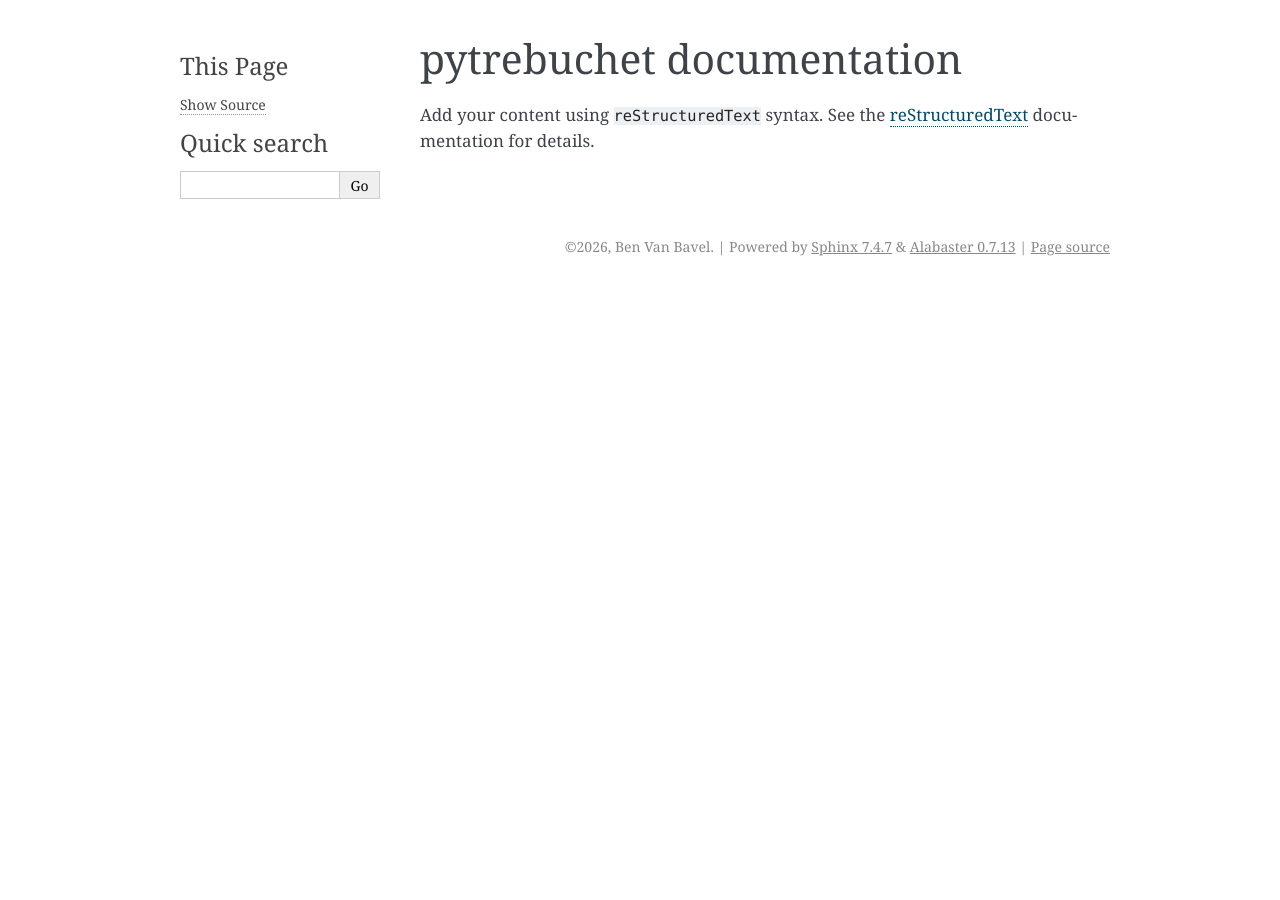
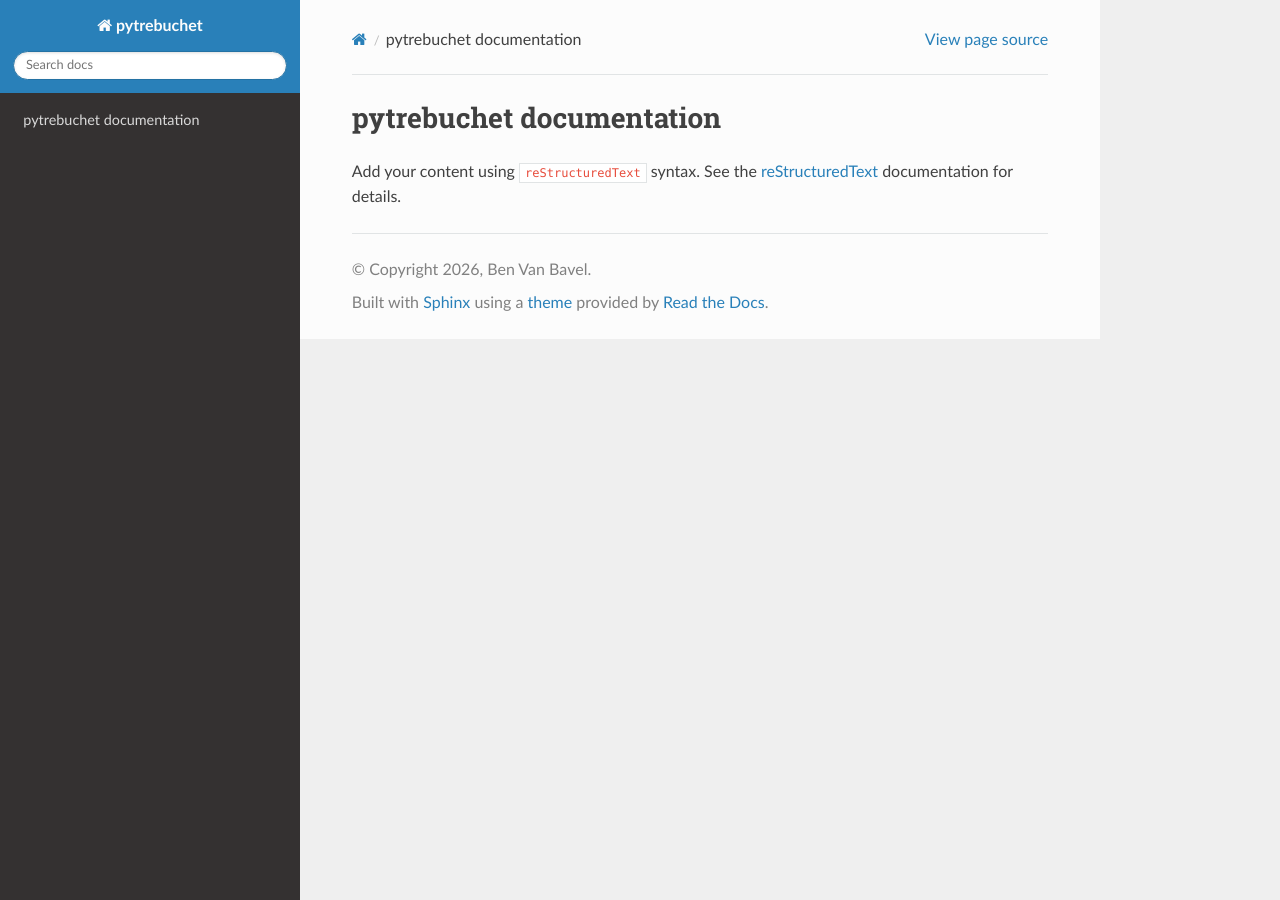
Before and after one commit to benvb-97/pytrebuchet, a Sphinx documentation site: the page built from docs/source/index.rst, in a window 1280 px wide. Built offline with Sphinx 7.4.7 and the Read the Docs theme 3.1.0, drawn with Linux system fonts in a browser that asks for light colours.

Commit message:
docs: configure conf.py with extensions, custom html_theme and set root_dir in path

```diff
--- a/docs/source/conf.py
+++ b/docs/source/conf.py
@@ -2,6 +2,12 @@
 #
 # For the full list of built-in configuration values, see the documentation:
 # https://www.sphinx-doc.org/en/master/usage/configuration.html
+
+import sys
+from pathlib import Path
+
+root_dir = Path(__file__).parents[2].resolve()
+sys.path.insert(0, str(root_dir))  # Adjust the path to include the project root
 
 # -- Project information -----------------------------------------------------
 # https://www.sphinx-doc.org/en/master/usage/configuration.html#project-information
@@ -14,14 +20,18 @@
 # -- General configuration ---------------------------------------------------
 # https://www.sphinx-doc.org/en/master/usage/configuration.html#general-configuration
 
-extensions: list = []
+extensions = [
+    "sphinx.ext.autodoc",
+    "sphinx.ext.napoleon",  # For Google and Numpy style docstrings
+]
 
 templates_path = ["_templates"]
-exclude_patterns: list = []
+exclude_patterns: list[str] = []
+
 
 
 # -- Options for HTML output -------------------------------------------------
 # https://www.sphinx-doc.org/en/master/usage/configuration.html#options-for-html-output
 
-html_theme = "alabaster"
+html_theme = "sphinx_rtd_theme"
 html_static_path = ["_static"]
```
